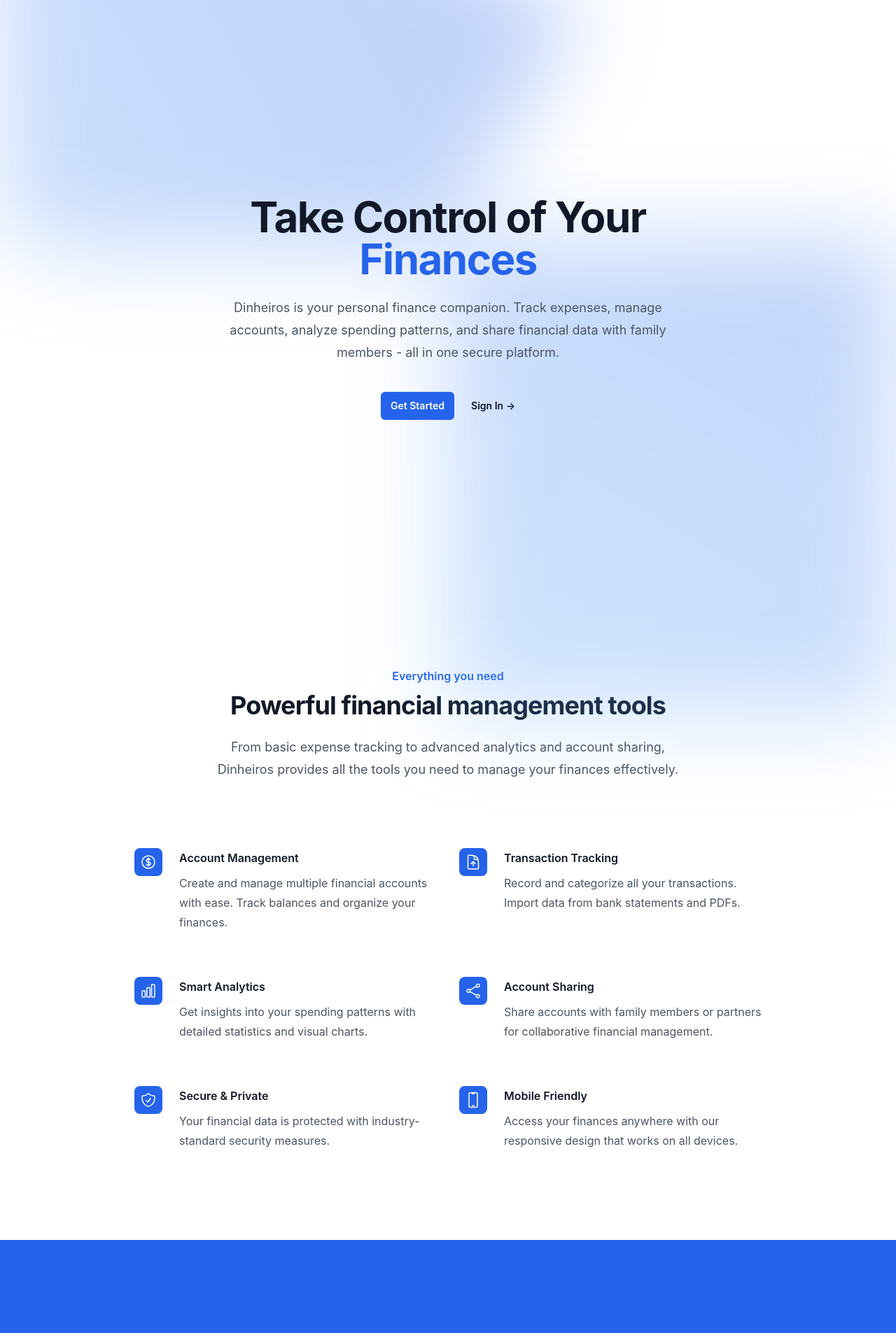
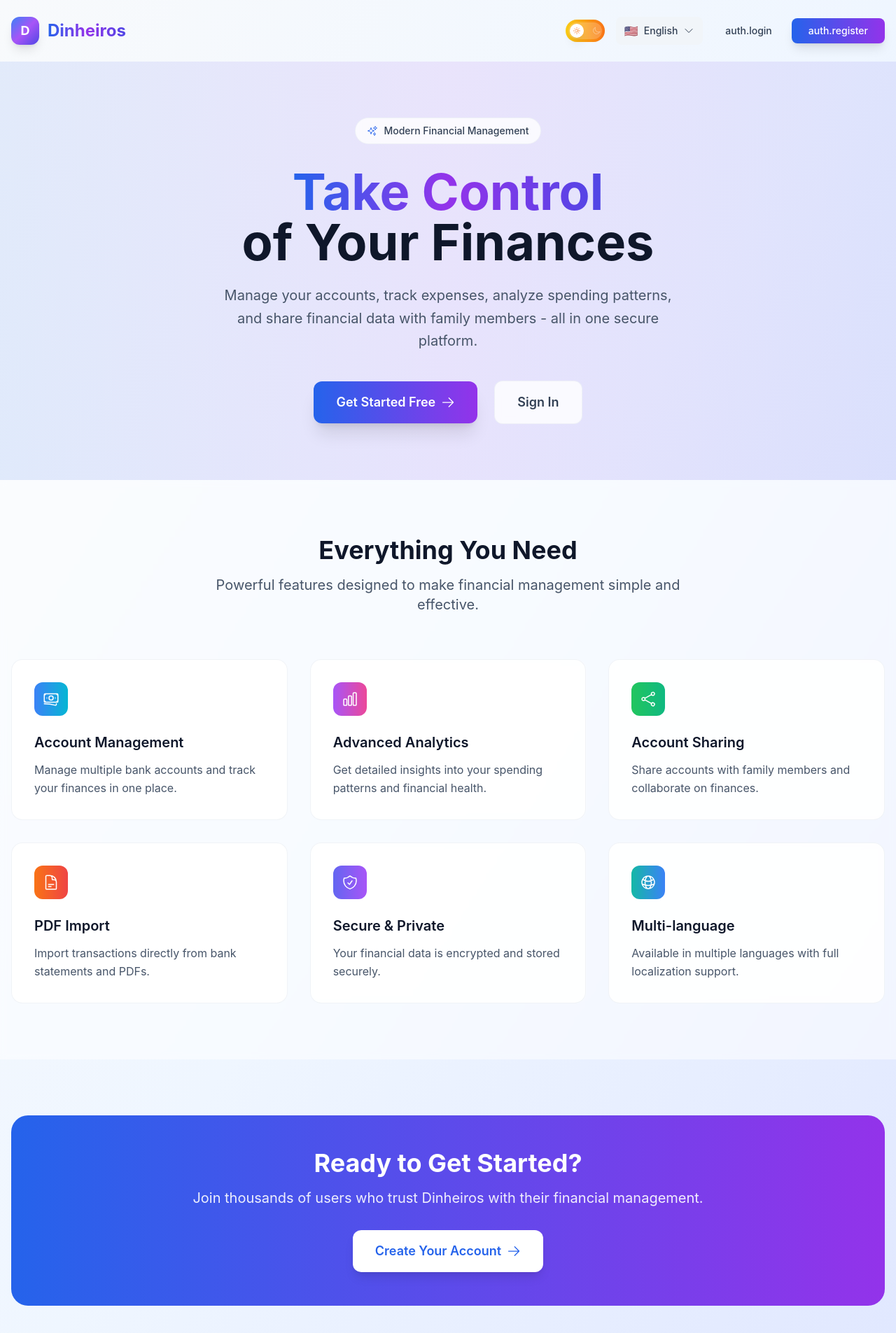
Before and after one commit to LeonardsonCC/dinheiros, a React (Vite) app in the folder frontend/: page / in a window 1280 px wide. Shown: the top 1905 px of the page at 70% size. Built offline with nearby package versions, Linux system fonts and the light colour scheme.

Commit message:
Creating enhanced LandingPage with modern design

```diff
--- a/frontend/src/pages/LandingPage.tsx
+++ b/frontend/src/pages/LandingPage.tsx
@@ -1,149 +1,213 @@
-import { Link } from 'react-router-dom';
+import { Link, Navigate } from 'react-router-dom';
+import { useTranslation } from 'react-i18next';
+import { useAuth } from '../contexts/AuthContext';
 import {
+  BanknotesIcon,
   ChartBarIcon,
-  CurrencyDollarIcon,
   ShareIcon,
-  DocumentArrowUpIcon,
+  DocumentTextIcon,
   ShieldCheckIcon,
-  DevicePhoneMobileIcon
+  GlobeAltIcon,
+  ArrowRightIcon,
+  SparklesIcon
 } from '@heroicons/react/24/outline';
+import ThemeToggle from '../components/ThemeToggle';
+import LanguageSwitcher from '../components/LanguageSwitcher';
 
-export default function LandingPage() {
+const LandingPage = () => {
+  const { t } = useTranslation();
+  const { isAuthenticated } = useAuth();
+
+  if (isAuthenticated) {
+    return <Navigate to="/dashboard" replace />;
+  }
+
   const features = [
     {
-      name: 'Account Management',
-      description: 'Create and manage multiple financial accounts with ease. Track balances and organize your finances.',
-      icon: CurrencyDollarIcon,
+      icon: BanknotesIcon,
+      title: 'Account Management',
+      description: 'Manage multiple bank accounts and track your finances in one place.',
+      gradient: 'from-blue-500 to-cyan-500'
     },
     {
-      name: 'Transaction Tracking',
-      description: 'Record and categorize all your transactions. Import data from bank statements and PDFs.',
-      icon: DocumentArrowUpIcon,
+      icon: ChartBarIcon,
+      title: 'Advanced Analytics',
+      description: 'Get detailed insights into your spending patterns and financial health.',
+      gradient: 'from-purple-500 to-pink-500'
     },
     {
-      name: 'Smart Analytics',
-      description: 'Get insights into your spending patterns with detailed statistics and visual charts.',
-      icon: ChartBarIcon,
+      icon: ShareIcon,
+      title: 'Account Sharing',
+      description: 'Share accounts with family members and collaborate on finances.',
+      gradient: 'from-green-500 to-emerald-500'
     },
     {
-      name: 'Account Sharing',
-      description: 'Share accounts with family members or partners for collaborative financial management.',
-      icon: ShareIcon,
+      icon: DocumentTextIcon,
+      title: 'PDF Import',
+      description: 'Import transactions directly from bank statements and PDFs.',
+      gradient: 'from-orange-500 to-red-500'
     },
     {
-      name: 'Secure & Private',
-      description: 'Your financial data is protected with industry-standard security measures.',
       icon: ShieldCheckIcon,
+      title: 'Secure & Private',
+      description: 'Your financial data is encrypted and stored securely.',
+      gradient: 'from-indigo-500 to-purple-500'
     },
     {
-      name: 'Mobile Friendly',
-      description: 'Access your finances anywhere with our responsive design that works on all devices.',
-      icon: DevicePhoneMobileIcon,
-    },
+      icon: GlobeAltIcon,
+      title: 'Multi-language',
+      description: 'Available in multiple languages with full localization support.',
+      gradient: 'from-teal-500 to-blue-500'
+    }
   ];
 
   return (
-    <div className="bg-white dark:bg-gray-900">
-      {/* Hero section */}
-      <div className="relative isolate px-6 pt-14 lg:px-8">
-        <div className="absolute inset-x-0 -top-40 -z-10 transform-gpu overflow-hidden blur-3xl sm:-top-80">
-          <div className="relative left-[calc(50%-11rem)] aspect-[1155/678] w-[36.125rem] -translate-x-1/2 rotate-[30deg] bg-gradient-to-tr from-primary-400 to-primary-600 opacity-30 sm:left-[calc(50%-30rem)] sm:w-[72.1875rem]" />
-        </div>
+    <div className="min-h-screen bg-gradient-to-br from-slate-50 via-blue-50 to-indigo-100 dark:from-slate-900 dark:via-slate-800 dark:to-slate-900">
+      {/* Header */}
+      <header className="relative z-10">
+        <nav className="container mx-auto px-4 py-6">
+          <div className="flex items-center justify-between">
+            <div className="flex items-center space-x-3">
+              <div className="w-10 h-10 bg-gradient-to-br from-blue-500 via-purple-500 to-indigo-600 rounded-xl flex items-center justify-center shadow-lg">
+                <span className="text-white font-bold text-lg">D</span>
+              </div>
+              <h1 className="text-2xl font-bold bg-gradient-to-r from-blue-600 via-purple-600 to-indigo-600 bg-clip-text text-transparent">
+                Dinheiros
+              </h1>
+            </div>
 
-        <div className="mx-auto max-w-2xl py-32 sm:py-48 lg:py-56">
-          <div className="text-center">
-            <h1 className="text-4xl font-bold tracking-tight text-gray-900 dark:text-white sm:text-6xl">
-              Take Control of Your
-              <span className="text-primary-600 dark:text-primary-400"> Finances</span>
+            <div className="flex items-center space-x-4">
+              <ThemeToggle />
+              <LanguageSwitcher />
+              <div className="hidden sm:flex items-center space-x-3">
+                <Link
+                  to="/login"
+                  className="px-4 py-2 text-sm font-medium text-slate-700 dark:text-slate-300 hover:text-slate-900 dark:hover:text-white transition-colors"
+                >
+                  {t('auth.login')}
+                </Link>
+                <Link
+                  to="/register"
+                  className="px-6 py-2 text-sm font-medium text-white bg-gradient-to-r from-blue-600 to-purple-600 rounded-lg hover:from-blue-700 hover:to-purple-700 transition-all duration-200 shadow-lg hover:shadow-xl"
+                >
+                  {t('auth.register')}
+                </Link>
+              </div>
+            </div>
+          </div>
+        </nav>
+      </header>
+
+      {/* Hero Section */}
+      <section className="relative py-20 overflow-hidden">
+        <div className="absolute inset-0 bg-gradient-to-r from-blue-600/10 via-purple-600/10 to-indigo-600/10 dark:from-blue-400/5 dark:via-purple-400/5 dark:to-indigo-400/5" />
+        <div className="container mx-auto px-4 relative z-10">
+          <div className="text-center max-w-4xl mx-auto">
+            <div className="inline-flex items-center space-x-2 bg-white/80 dark:bg-slate-800/80 backdrop-blur-sm rounded-full px-4 py-2 mb-8 border border-slate-200/50 dark:border-slate-700/50">
+              <SparklesIcon className="w-4 h-4 text-blue-600 dark:text-blue-400" />
+              <span className="text-sm font-medium text-slate-700 dark:text-slate-300">
+                Modern Financial Management
+              </span>
+            </div>
+
+            <h1 className="text-5xl md:text-7xl font-bold mb-6">
+              <span className="bg-gradient-to-r from-blue-600 via-purple-600 to-indigo-600 bg-clip-text text-transparent">
+                Take Control
+              </span>
+              <br />
+              <span className="text-slate-900 dark:text-white">
+                of Your Finances
+              </span>
             </h1>
-            <p className="mt-6 text-lg leading-8 text-gray-600 dark:text-gray-300">
-              Dinheiros is your personal finance companion. Track expenses, manage accounts,
-              analyze spending patterns, and share financial data with family members - all in one secure platform.
+
+            <p className="text-xl text-slate-600 dark:text-slate-400 mb-10 max-w-2xl mx-auto leading-relaxed">
+              Manage your accounts, track expenses, analyze spending patterns, and share financial data with family members - all in one secure platform.
             </p>
-            <div className="mt-10 flex items-center justify-center gap-x-6">
+
+            <div className="flex flex-col sm:flex-row items-center justify-center space-y-4 sm:space-y-0 sm:space-x-6">
               <Link
                 to="/register"
-                className="rounded-md bg-primary-600 px-3.5 py-2.5 text-sm font-semibold text-white shadow-sm hover:bg-primary-500 focus-visible:outline focus-visible:outline-2 focus-visible:outline-offset-2 focus-visible:outline-primary-600 transition-colors"
+                className="group inline-flex items-center space-x-2 px-8 py-4 text-lg font-semibold text-white bg-gradient-to-r from-blue-600 to-purple-600 rounded-xl hover:from-blue-700 hover:to-purple-700 transition-all duration-200 shadow-xl hover:shadow-2xl transform hover:-translate-y-1"
               >
-                Get Started
+                <span>Get Started Free</span>
+                <ArrowRightIcon className="w-5 h-5 group-hover:translate-x-1 transition-transform" />
               </Link>
+
               <Link
                 to="/login"
-                className="text-sm font-semibold leading-6 text-gray-900 dark:text-gray-100 hover:text-primary-600 dark:hover:text-primary-400 transition-colors"
+                className="inline-flex items-center space-x-2 px-8 py-4 text-lg font-semibold text-slate-700 dark:text-slate-300 bg-white/80 dark:bg-slate-800/80 backdrop-blur-sm rounded-xl hover:bg-white dark:hover:bg-slate-800 transition-all duration-200 border border-slate-200/50 dark:border-slate-700/50 hover:border-slate-300 dark:hover:border-slate-600"
               >
-                Sign In <span aria-hidden="true">→</span>
+                <span>Sign In</span>
               </Link>
             </div>
           </div>
         </div>
+      </section>
 
-        <div className="absolute inset-x-0 top-[calc(100%-13rem)] -z-10 transform-gpu overflow-hidden blur-3xl sm:top-[calc(100%-30rem)]">
-          <div className="relative left-[calc(50%+3rem)] aspect-[1155/678] w-[36.125rem] -translate-x-1/2 bg-gradient-to-tr from-primary-400 to-primary-600 opacity-30 sm:left-[calc(50%+36rem)] sm:w-[72.1875rem]" />
-        </div>
-      </div>
-
-      {/* Features section */}
-      <div className="py-24 sm:py-32">
-        <div className="mx-auto max-w-7xl px-6 lg:px-8">
-          <div className="mx-auto max-w-2xl lg:text-center">
-            <h2 className="text-base font-semibold leading-7 text-primary-600 dark:text-primary-400">
-              Everything you need
+      {/* Features Section */}
+      <section className="py-20 bg-white/50 dark:bg-slate-800/50 backdrop-blur-sm">
+        <div className="container mx-auto px-4">
+          <div className="text-center mb-16">
+            <h2 className="text-4xl font-bold text-slate-900 dark:text-white mb-4">
+              Everything You Need
             </h2>
-            <p className="mt-2 text-3xl font-bold tracking-tight text-gray-900 dark:text-white sm:text-4xl">
-              Powerful financial management tools
-            </p>
-            <p className="mt-6 text-lg leading-8 text-gray-600 dark:text-gray-300">
-              From basic expense tracking to advanced analytics and account sharing,
-              Dinheiros provides all the tools you need to manage your finances effectively.
+            <p className="text-xl text-slate-600 dark:text-slate-400 max-w-2xl mx-auto">
+              Powerful features designed to make financial management simple and effective.
             </p>
           </div>
-          <div className="mx-auto mt-16 max-w-2xl sm:mt-20 lg:mt-24 lg:max-w-4xl">
-            <dl className="grid max-w-xl grid-cols-1 gap-x-8 gap-y-10 lg:max-w-none lg:grid-cols-2 lg:gap-y-16">
-              {features.map((feature) => (
-                <div key={feature.name} className="relative pl-16">
-                  <dt className="text-base font-semibold leading-7 text-gray-900 dark:text-white">
-                    <div className="absolute left-0 top-0 flex h-10 w-10 items-center justify-center rounded-lg bg-primary-600">
-                      <feature.icon className="h-6 w-6 text-white" aria-hidden="true" />
-                    </div>
-                    {feature.name}
-                  </dt>
-                  <dd className="mt-2 text-base leading-7 text-gray-600 dark:text-gray-300">
-                    {feature.description}
-                  </dd>
+
+          <div className="grid grid-cols-1 md:grid-cols-2 lg:grid-cols-3 gap-8">
+            {features.map((feature, index) => (
+              <div
+                key={index}
+                className="group p-8 bg-white/80 dark:bg-slate-800/80 backdrop-blur-sm rounded-2xl border border-slate-200/50 dark:border-slate-700/50 hover:border-slate-300 dark:hover:border-slate-600 transition-all duration-300 hover:shadow-xl hover:-translate-y-2"
+              >
+                <div className={`w-12 h-12 bg-gradient-to-r ${feature.gradient} rounded-xl flex items-center justify-center mb-6 group-hover:scale-110 transition-transform duration-300`}>
+                  <feature.icon className="w-6 h-6 text-white" />
                 </div>
-              ))}
-            </dl>
+                <h3 className="text-xl font-semibold text-slate-900 dark:text-white mb-3">
+                  {feature.title}
+                </h3>
+                <p className="text-slate-600 dark:text-slate-400 leading-relaxed">
+                  {feature.description}
+                </p>
+              </div>
+            ))}
           </div>
         </div>
-      </div>
+      </section>
 
-      {/* CTA section */}
-      <div className="bg-primary-600 dark:bg-primary-700">
-        <div className="px-6 py-24 sm:px-6 sm:py-32 lg:px-8">
-          <div className="mx-auto max-w-2xl text-center">
-            <h2 className="text-3xl font-bold tracking-tight text-white sm:text-4xl">
-              Ready to take control?
+      {/* CTA Section */}
+      <section className="py-20">
+        <div className="container mx-auto px-4">
+          <div className="text-center bg-gradient-to-r from-blue-600 to-purple-600 rounded-3xl p-12 text-white">
+            <h2 className="text-4xl font-bold mb-4">
+              Ready to Get Started?
             </h2>
-            <p className="mx-auto mt-6 max-w-xl text-lg leading-8 text-primary-100">
-              Join thousands of users who have already transformed their financial management with Dinheiros.
+            <p className="text-xl mb-8 opacity-90">
+              Join thousands of users who trust Dinheiros with their financial management.
             </p>
-            <div className="mt-10 flex items-center justify-center gap-x-6">
-              <Link
-                to="/register"
-                className="rounded-md bg-white px-3.5 py-2.5 text-sm font-semibold text-primary-600 shadow-sm hover:bg-primary-50 focus-visible:outline focus-visible:outline-2 focus-visible:outline-offset-2 focus-visible:outline-white transition-colors"
-              >
-                Create Account
-              </Link>
-              <Link
-                to="/login"
-                className="text-sm font-semibold leading-6 text-white hover:text-primary-100 transition-colors"
-              >
-                Already have an account? Sign in <span aria-hidden="true">→</span>
-              </Link>
-            </div>
+            <Link
+              to="/register"
+              className="inline-flex items-center space-x-2 px-8 py-4 text-lg font-semibold text-blue-600 bg-white rounded-xl hover:bg-slate-50 transition-all duration-200 shadow-lg hover:shadow-xl transform hover:-translate-y-1"
+            >
+              <span>Create Your Account</span>
+              <ArrowRightIcon className="w-5 h-5" />
+            </Link>
           </div>
         </div>
-      </div>
+      </section>
+
+      {/* Footer */}
+      <footer className="py-8 border-t border-slate-200/50 dark:border-slate-700/50">
+        <div className="container mx-auto px-4">
+          <div className="flex items-center justify-center space-x-6 text-sm text-slate-600 dark:text-slate-400">
+            <span>© 2024 Dinheiros. All rights reserved.</span>
+          </div>
+        </div>
+      </footer>
     </div>
   );
-}
+};
+
+export default LandingPage;
```
